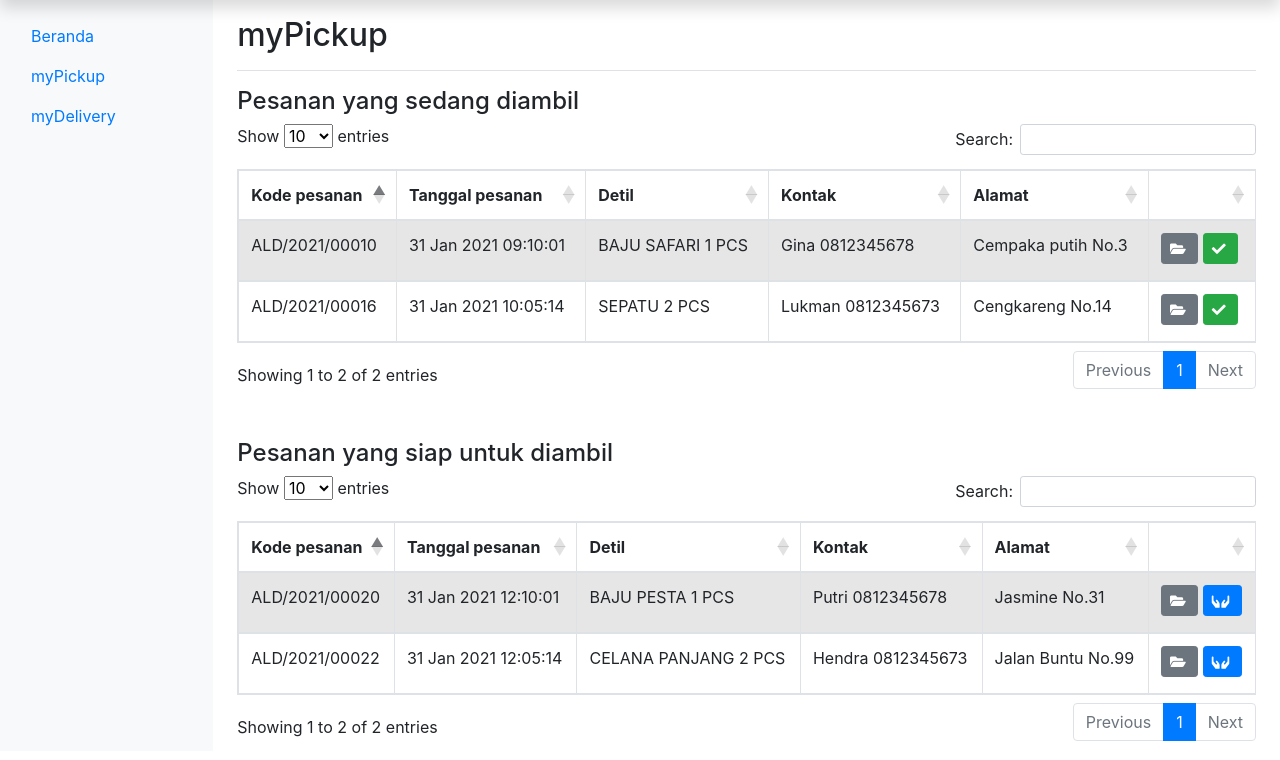
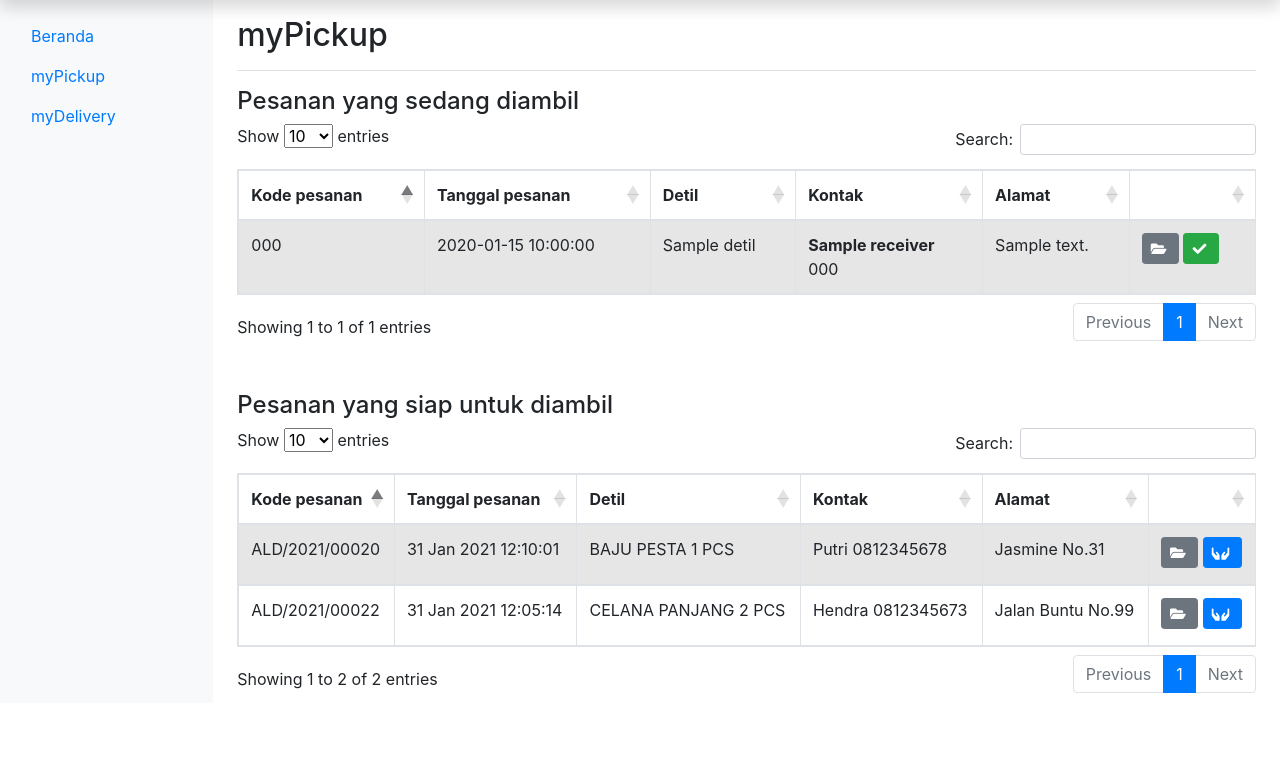
Before and after one commit to andriachmad93/aladdin-laundry, a CodeIgniter 4 app: template app/Views/courier/myPickup.php in a window 1280 px wide. Shown: the part 40-800 px from the top of the page. Run offline with PHP 8.4 and a stand-in for CodeIgniter, Linux system fonts and the light colour scheme; the template is opened without the code that fills it: most values are stand-ins (such as "Sample title", 1, 10 or a date in 2020); some libraries are stand-ins or nearby versions.

Commit message:
commit dulu mypickup

```diff
--- a/app/Views/courier/myPickup.php
+++ b/app/Views/courier/myPickup.php
@@ -24,12 +24,13 @@
                         </tr>
                     </thead>
                     <tbody>
+                    <?php foreach ($onGoingPickupOrder as $order) : ?>
                         <tr>
-                            <td>ALD/2021/00010</td>
-                            <td>31 Jan 2021 09:10:01</td>
-                            <td>BAJU SAFARI 1 PCS</td>
-                            <td>Gina 0812345678</td>
-                            <td>Cempaka putih No.3</td>
+                            <td><?= $order['order_code']; ?></td>
+                            <td><?= $order['tanggal']; ?></td>
+                            <td><?= $order['detil']; ?></td>
+                            <td><b><?= $order['receiver']; ?></b><br /> <?= $order['receiver_phone']; ?></td>
+                            <td><?= $order['address']; ?></td>
                             <td>
                                 <button type="button" class="btn btn-secondary btn-sm btnDone mb-1" data-toggle="tooltip" data-placement="top" title="Lihat detail pesanan">
                                     <i class="fas fa-folder-open">&nbsp;</i></button>
@@ -37,19 +38,10 @@
                                     <i class="fas fa-check">&nbsp;</i></button>
                             </td>
                         </tr>
-                        <tr>
-                            <td>ALD/2021/00016</td>
-                            <td>31 Jan 2021 10:05:14</td>
-                            <td>SEPATU 2 PCS</td>
-                            <td>Lukman 0812345673</td>
-                            <td>Cengkareng No.14</td>
-                            <td>
-                                <button type="button" class="btn btn-secondary btn-sm btnDone mb-1" data-toggle="tooltip" data-placement="top" title="Lihat detail pesanan">
-                                    <i class="fas fa-folder-open">&nbsp;</i></button>
-                                <button type="button" class="btn btn-success btn-sm btnDone mb-1" data-toggle="tooltip" data-placement="top" title="Update status">
-                                    <i class="fas fa-check">&nbsp;</i></button>
-                            </td>
-                        </tr>
+                    <?php endforeach; ?>
+                    <?php dd($onGoingPickupOrder);
+                    if(count($onGoingPickupOrder) == 0) echo "<tr><td colspan=5>currently no</td></tr>"; ?>
+
                     </tbody>
                 </table>
             </div>
@@ -68,6 +60,7 @@
                         </tr>
                     </thead>
                     <tbody>
+
                         <tr>
                             <td>ALD/2021/00020</td>
                             <td>31 Jan 2021 12:10:01</td>
```
Also changed, not shown: app/Controllers/Courier.php (+14 -2 lines), app/Models/OrderModel.php (+46 -0 lines).
